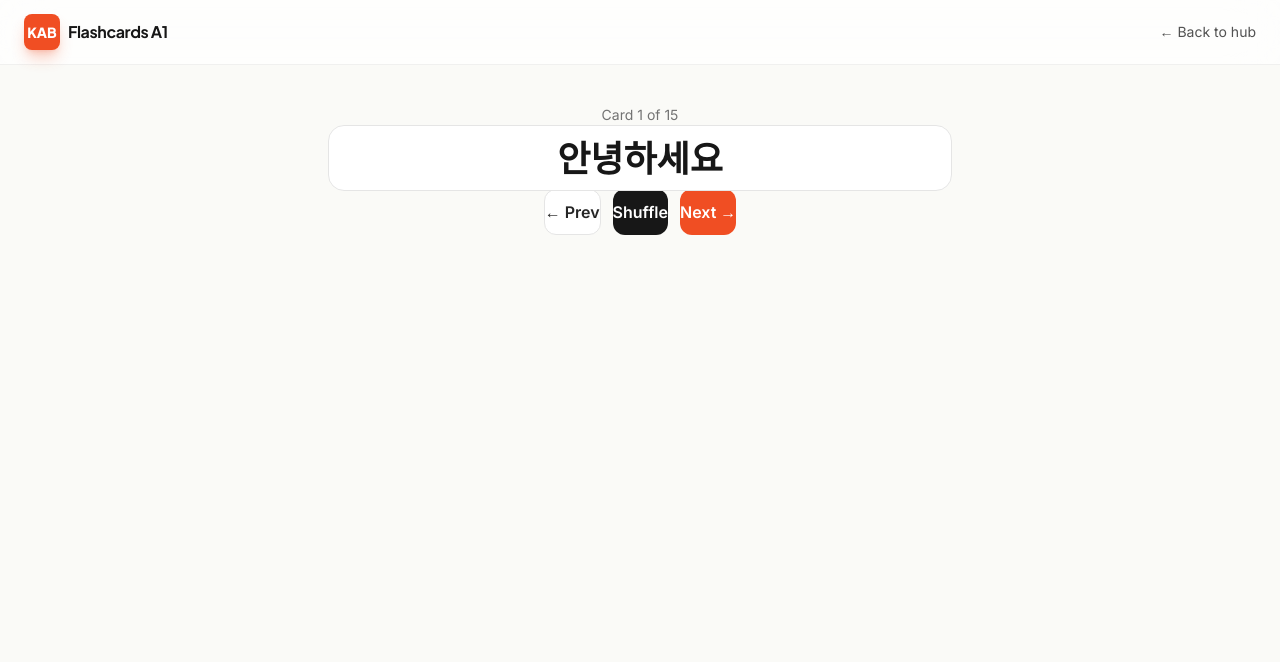
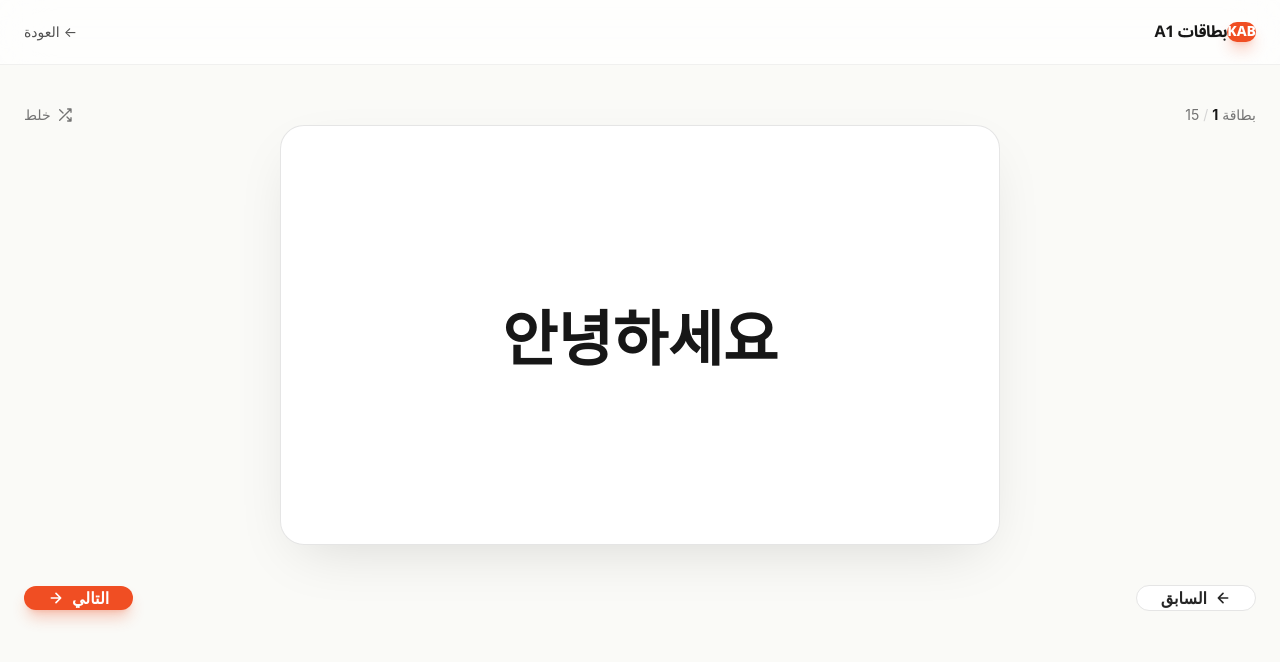
Before and after one commit to Esraarashwan/kab-hub, a website: page flashcards.html in a window 1280 px wide. Drawn offline with Linux system fonts and the light colour scheme.

Commit message:
Update flashcards

```diff
--- a/flashcards.html
+++ b/flashcards.html
@@ -1,56 +1,174 @@
 <!DOCTYPE html>
-<html lang="en" class="scroll-smooth">
+<html lang="ar" dir="rtl" class="scroll-smooth">
 <head>
   <meta charset="UTF-8" />
   <meta name="viewport" content="width=device-width, initial-scale=1.0" />
-  <title>Flashcards A1 — KAB</title>
+  <title>بطاقات A1 — KAB</title>
   <link rel="preconnect" href="https://fonts.googleapis.com">
   <link rel="preconnect" href="https://fonts.gstatic.com" crossorigin>
-  <link href="https://fonts.googleapis.com/css2?family=Inter:wght@400;500;600;700&family=Plus+Jakarta+Sans:wght@600;700;800&display=swap" rel="stylesheet">
+  <link href="https://fonts.googleapis.com/css2?family=Plus+Jakarta+Sans:wght@600;700;800&family=Noto+Sans+Arabic:wght@400;500;600;700;800&family=Noto+Sans+KR:wght@400;500;700;900&display=swap" rel="stylesheet">
   <link rel="stylesheet" href="styles.css" />
   <script data-goatcounter="https://kab-resources.goatcounter.com/count"
           async src="//gc.zgo.at/count.js"></script>
+
+  <style>
+ body, .font-display { font-family: 'Noto Sans Arabic', system-ui, sans-serif; }
+.korean { font-family: 'Noto Sans KR', 'Noto Sans Arabic', sans-serif; direction: ltr; }
+
+.flashcard {
+  width: 100%;
+  max-width: 720px;
+  height: 420px;
+  cursor: pointer;
+  user-select: none;
+  -webkit-tap-highlight-color: transparent;
+  position: relative;
+  perspective: 1400px;
+  -webkit-perspective: 1400px;
+}
+@media (max-width: 640px) {
+  .flashcard { height: 65vw; max-height: 400px; min-height: 280px; }
+}
+
+.flashcard-inner {
+  position: relative;
+  width: 100%;
+  height: 100%;
+  transform-style: preserve-3d;
+  -webkit-transform-style: preserve-3d;
+  transition: transform 0.7s cubic-bezier(0.22, 1, 0.36, 1);
+  will-change: transform;
+}
+.flashcard.is-flipped .flashcard-inner {
+  transform: rotateY(180deg);
+}
+
+.flashcard-face {
+  position: absolute;
+  inset: 0;
+  border-radius: 24px;
+  display: flex;
+  align-items: center;
+  justify-content: center;
+  padding: 24px;
+  text-align: center;
+  overflow: hidden;
+
+  /* iOS + Chrome fix */
+  -webkit-backface-visibility: hidden;
+  backface-visibility: hidden;
+  -webkit-transform: translateZ(0.1px);
+  transform: translateZ(0.1px);
+  -webkit-perspective: 1000px;
+  perspective: 1000px;
+
+  -webkit-user-select: none;
+  user-select: none;
+}
+@media (min-width: 640px) {
+  .flashcard-face { padding: 32px; }
+}
+
+.flashcard-front {
+  background: #ffffff;
+  border: 1px solid #e5e5e5;
+  box-shadow: 0 20px 60px -20px rgba(0,0,0,0.15);
+}
+
+.flashcard-back {
+  background: linear-gradient(135deg, #f04e23, #d93a10);
+  color: #ffffff;
+  box-shadow: 0 20px 60px -20px rgba(240,78,35,0.5);
+  transform: rotateY(180deg) translateZ(0.1px);
+}
+
+.card-text {
+  font-weight: 800;
+  line-height: 1.05;
+  letter-spacing: -0.02em;
+  word-break: keep-all;
+  overflow-wrap: break-word;
+  max-width: 100%;
+}
+.card-text-korean { font-size: clamp(3rem, 12vw, 7rem); }
+.card-text-arabic { font-size: clamp(2.5rem, 10vw, 6rem); }
+
+/* Fallback safety net — if the browser STILL shows both faces, opacity kills the back */
+.flashcard .flashcard-back { opacity: 0; transition: opacity 0.35s ease; }
+.flashcard.is-flipped .flashcard-back { opacity: 1; }
+.flashcard .flashcard-front { opacity: 1; transition: opacity 0.35s ease; }
+.flashcard.is-flipped .flashcard-front { opacity: 0; }
+  </style>
 </head>
 <body class="font-sans bg-[#fafaf7] text-neutral-900 antialiased min-h-screen flex flex-col">
 
+  <!-- NAV -->
   <nav class="sticky top-0 z-50 backdrop-blur-xl bg-white/70 border-b border-neutral-200/60">
-    <div class="max-w-4xl mx-auto px-6 h-16 flex items-center justify-between">
-      <a href="index.html" class="flex items-center gap-2">
-        <span class="inline-flex items-center justify-center w-9 h-9 rounded-lg bg-kab-500 text-white font-display font-extrabold text-sm shadow-lg shadow-kab-500/30">KAB</span>
-        <span class="font-display font-bold tracking-tight">Flashcards A1</span>
+    <div class="max-w-5xl mx-auto px-6 h-16 flex items-center justify-between">
+      <a href="index.html" class="flex items-center gap-2.5">
+        <span class="inline-flex items-center justify-center w-10 h-10 rounded-xl bg-kab-500 text-white font-display font-extrabold text-sm shadow-lg shadow-kab-500/30">KAB</span>
+        <span class="font-display font-bold tracking-tight">بطاقات A1</span>
       </a>
-      <a href="index.html" class="text-sm text-neutral-600 hover:text-neutral-900 link-underline">← Back to hub</a>
+      <a href="index.html" class="text-sm text-neutral-600 hover:text-neutral-900 link-underline">← العودة</a>
     </div>
   </nav>
 
-  <main class="flex-1 max-w-2xl mx-auto w-full px-6 py-10 flex flex-col items-center">
+  <!-- MAIN -->
+  <main class="flex-1 w-full flex flex-col items-center px-6 py-10 sm:py-14">
 
-    <p class="text-sm text-neutral-500 mb-4">
-      Card <span id="card-current">1</span> of <span id="card-total">0</span>
-    </p>
+    <!-- Progress row -->
+    <div class="w-full max-w-3xl flex items-center justify-between mb-8">
+      <p class="text-sm text-neutral-500 whitespace-nowrap">
+        بطاقة <span id="card-current" class="font-bold text-neutral-900">1</span>
+        <span class="text-neutral-300">/</span>
+        <span id="card-total">0</span>
+      </p>
 
-    <!-- Flashcard -->
-    <div id="card" class="relative w-full aspect-[4/3] max-w-md cursor-pointer" style="perspective: 1200px;">
-      <div id="card-inner" class="relative w-full h-full transition-transform duration-500" style="transform-style: preserve-3d;">
-        <div class="absolute inset-0 rounded-2xl bg-white border border-neutral-200 shadow-xl flex items-center justify-center p-8 text-center" style="backface-visibility: hidden;">
-          <span id="card-front" class="font-display font-extrabold text-4xl">안녕하세요</span>
+      <div class="flex-1 mx-6 h-1.5 rounded-full bg-neutral-200 overflow-hidden">
+        <div id="progress-bar" class="h-full bg-kab-500 rounded-full transition-all duration-500" style="width: 0%"></div>
+      </div>
+
+      <button id="shuffle-top" class="text-sm text-neutral-500 hover:text-neutral-900 transition-colors flex items-center gap-1.5 whitespace-nowrap">
+        <svg class="w-4 h-4" viewBox="0 0 24 24" fill="none" stroke="currentColor" stroke-width="2" stroke-linecap="round" stroke-linejoin="round"><path d="M16 3h5v5M4 20L21 3M21 16v5h-5M15 15l6 6M4 4l5 5"/></svg>
+        خلط
+      </button>
+    </div>
+
+    <!-- THE CARD -->
+    <div id="card" class="flashcard">
+      <div class="flashcard-inner">
+
+        <!-- FRONT (Korean) -->
+        <div class="flashcard-face flashcard-front">
+          <span id="card-front" class="korean font-display font-extrabold text-6xl sm:text-7xl md:text-8xl">안녕하세요</span>
         </div>
-        <div class="absolute inset-0 rounded-2xl bg-gradient-to-br from-kab-500 to-kab-600 text-white shadow-xl flex items-center justify-center p-8 text-center" style="backface-visibility: hidden; transform: rotateY(180deg);">
-          <div>
-            <p id="card-back" class="font-display font-extrabold text-3xl">Hello</p>
-            <p id="card-roman" class="text-white/80 mt-2 text-lg">annyeonghaseyo</p>
-          </div>
+
+        <!-- BACK (Arabic) -->
+        <div class="flashcard-face flashcard-back">
+
+          <p id="card-back" class="font-display font-extrabold text-5xl sm:text-6xl md:text-7xl">مرحباً</p>
         </div>
+
       </div>
     </div>
 
-    <p class="text-xs text-neutral-400 mt-6">Click card to flip · Arrow keys to navigate</p>
+    <!-- CONTROLS -->
+    <div class="w-full max-w-3xl flex items-center justify-between gap-4 mt-10">
+      <button id="prev" class="group h-14 px-6 rounded-2xl bg-white border border-neutral-200 hover:border-neutral-300 hover:bg-neutral-50 text-neutral-800 font-semibold flex items-center justify-center gap-2 transition-all btn-press">
+        <svg class="w-4 h-4 transition-transform group-hover:-translate-x-0.5" viewBox="0 0 24 24" fill="none" stroke="currentColor" stroke-width="2.5" stroke-linecap="round" stroke-linejoin="round"><path d="M19 12H5M12 19l-7-7 7-7"/></svg>
+        السابق
+      </button>
 
-    <!-- Controls -->
-    <div class="flex gap-3 mt-6">
-      <button id="prev" class="px-5 py-2.5 rounded-xl bg-white border border-neutral-200 font-semibold text-neutral-800 hover:bg-neutral-50 btn-press">← Prev</button>
-      <button id="shuffle" class="px-5 py-2.5 rounded-xl bg-neutral-900 text-white font-semibold hover:bg-neutral-800 btn-press">Shuffle</button>
-      <button id="next" class="px-5 py-2.5 rounded-xl bg-kab-500 text-white font-semibold hover:bg-kab-600 btn-press">Next →</button>
+      <div class="hidden sm:flex items-center gap-2 text-xs text-neutral-400">
+        <kbd class="px-2 py-1 rounded-md bg-neutral-100 border border-neutral-200 font-mono">←</kbd>
+        <kbd class="px-2 py-1 rounded-md bg-neutral-100 border border-neutral-200 font-mono">→</kbd>
+        <kbd class="px-2 py-1 rounded-md bg-neutral-100 border border-neutral-200 font-mono text-[10px]">Space</kbd>
+      </div>
+
+      <button id="next" class="group h-14 px-6 rounded-2xl bg-kab-500 hover:bg-kab-600 text-white font-semibold shadow-lg shadow-kab-500/30 flex items-center justify-center gap-2 transition-all btn-press">
+        التالي
+        <svg class="w-4 h-4 transition-transform group-hover:translate-x-0.5" viewBox="0 0 24 24" fill="none" stroke="currentColor" stroke-width="2.5" stroke-linecap="round" stroke-linejoin="round"><path d="M5 12h14M12 5l7 7-7 7"/></svg>
+      </button>
     </div>
 
   </main>
--- a/flashcards.js
+++ b/flashcards.js
@@ -1,54 +1,71 @@
+/* ============================================================
+   KAB Flashcards — Korean → Arabic
+   ============================================================ */
+
 const CARDS = [
-  { front: '안녕하세요', back: 'Hello',       roman: 'annyeonghaseyo' },
-  { front: '감사합니다', back: 'Thank you',   roman: 'gamsahamnida'  },
-  { front: '네',         back: 'Yes',         roman: 'ne'            },
-  { front: '아니요',     back: 'No',          roman: 'aniyo'         },
-  { front: '물',         back: 'Water',       roman: 'mul'           },
-  { front: '밥',         back: 'Rice / Meal', roman: 'bap'           },
-  { front: '사람',       back: 'Person',      roman: 'saram'         },
-  { front: '친구',       back: 'Friend',      roman: 'chingu'        },
-  { front: '학교',       back: 'School',      roman: 'hakgyo'        },
-  { front: '선생님',     back: 'Teacher',     roman: 'seonsaengnim'  },
-  { front: '학생',       back: 'Student',     roman: 'haksaeng'      },
-  { front: '책',         back: 'Book',        roman: 'chaek'         },
-  { front: '집',         back: 'House',       roman: 'jip'           },
-  { front: '오늘',       back: 'Today',       roman: 'oneul'         },
-  { front: '내일',       back: 'Tomorrow',    roman: 'naeil'         },
+  { front: '안녕하세요', back: 'مرحباً' },
+  { front: '감사합니다', back: 'شكراً' },
+  { front: '네',         back: 'نعم' },
+  { front: '아니요',     back: 'لا' },
+  { front: '물',         back: 'ماء' },
+  { front: '밥',         back: 'أرز / طعام' },
+  { front: '사람',       back: 'شخص' },
+  { front: '친구',       back: 'صديق' },
+  { front: '학교',       back: 'مدرسة' },
+  { front: '선생님',     back: 'معلّم' },
+  { front: '학생',       back: 'طالب' },
+  { front: '책',         back: 'كتاب' },
+  { front: '집',         back: 'بيت' },
+  { front: '오늘',       back: 'اليوم' },
+  { front: '내일',       back: 'غداً' },
 ];
 
 let deck = [...CARDS];
 let index = 0;
 let flipped = false;
 
-const $inner   = document.getElementById('card-inner');
-const $front   = document.getElementById('card-front');
-const $back    = document.getElementById('card-back');
-const $roman   = document.getElementById('card-roman');
-const $current = document.getElementById('card-current');
-const $total   = document.getElementById('card-total');
+/* ---------- DOM references ---------- */
+const $card     = document.getElementById('card');
+const $front    = document.getElementById('card-front');
+const $back     = document.getElementById('card-back');
+const $current  = document.getElementById('card-current');
+const $total    = document.getElementById('card-total');
+const $bar      = document.getElementById('progress-bar');
 
 $total.textContent = deck.length;
 
+/* ---------- Render ---------- */
 function render() {
   const c = deck[index];
+
   $front.textContent = c.front;
   $back.textContent  = c.back;
-  $roman.textContent = c.roman;
   $current.textContent = index + 1;
+
+  const pct = ((index + 1) / deck.length) * 100;
+  $bar.style.width = pct + '%';
+
+  // Reset flip state on each new card
   flipped = false;
-  $inner.style.transform = 'rotateY(0deg)';
+  $card.classList.remove('is-flipped');
 
-  // Track flip-views in GoatCounter
+  // GoatCounter tracking
   if (window.goatcounter?.count) {
-    window.goatcounter.count({ path: `flashcard/${c.front}`, title: `Card: ${c.front}`, event: true });
+    window.goatcounter.count({
+      path: `flashcard/${c.front}`,
+      title: `Card: ${c.front}`,
+      event: true
+    });
   }
 }
 
-document.getElementById('card').addEventListener('click', () => {
+/* ---------- Flip on card click ---------- */
+$card.addEventListener('click', () => {
   flipped = !flipped;
-  $inner.style.transform = flipped ? 'rotateY(180deg)' : 'rotateY(0deg)';
+  $card.classList.toggle('is-flipped', flipped);
 });
 
+/* ---------- Prev / Next ---------- */
 document.getElementById('next').addEventListener('click', () => {
   index = (index + 1) % deck.length;
   render();
@@ -59,19 +76,24 @@ document.getElementById('prev').addEventListener('click', () => {
   render();
 });
 
-document.getElementById('shuffle').addEventListener('click', () => {
+/* ---------- Shuffle ---------- */
+function shuffle() {
   for (let i = deck.length - 1; i > 0; i--) {
     const j = Math.floor(Math.random() * (i + 1));
     [deck[i], deck[j]] = [deck[j], deck[i]];
   }
   index = 0;
   render();
-});
+}
 
+document.getElementById('shuffle-top').addEventListener('click', shuffle);
+
+/* ---------- Keyboard shortcuts ---------- */
 document.addEventListener('keydown', (e) => {
   if (e.key === 'ArrowRight') document.getElementById('next').click();
   if (e.key === 'ArrowLeft')  document.getElementById('prev').click();
-  if (e.key === ' ')          { e.preventDefault(); document.getElementById('card').click(); }
+  if (e.key === ' ')          { e.preventDefault(); $card.click(); }
 });
 
+/* ---------- Initial paint ---------- */
 render();
```
